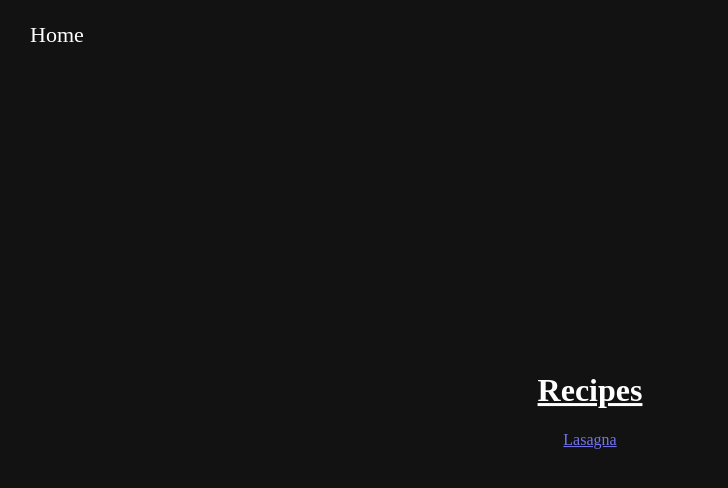
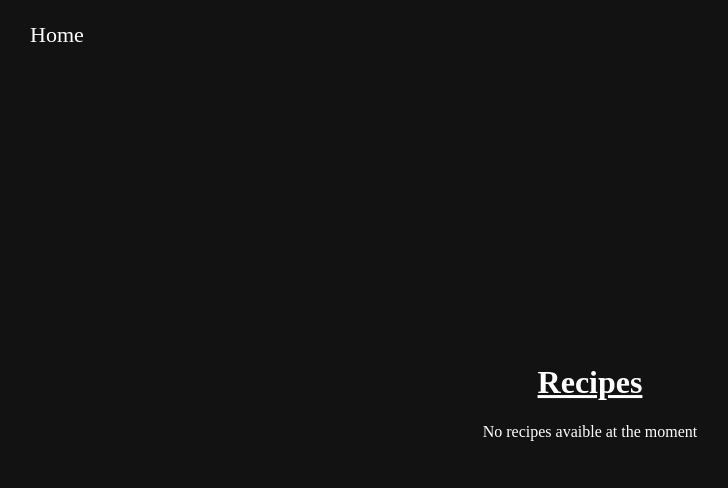
Before and after one commit to Magrid0/odin-recipes, a plain HTML site: page recipes.html in a window 1280 px wide. Shown: the whole page, without its empty margins (50-778 px from the left). Drawn offline with Linux system fonts and the light colour scheme.

Commit message:
synch with main branch

```diff
--- a/recipes.html
+++ b/recipes.html
@@ -6,9 +6,9 @@
         <meta charset="utf-8">
         <title>Recipes | Odin Recipes</title>
         <meta name="viewport" content="width=device-width, initial-scale=1">
-        <link rel="stylesheet" href="/css/index.css">
-        <link rel="stylesheet" href="/css/dark_mode.css">
-        <link rel="stylesheet" href="/css/navbar.css">
+        <link rel="stylesheet" href="css/index.css">
+        <link rel="stylesheet" href="css/dark_mode.css">
+        <link rel="stylesheet" href="css/navbar.css">
 
     </head>
 
@@ -16,7 +16,7 @@
 
         <nav class="navbar">
             <ul>
-                <li><a class="home" href="/">Home</a></li>
+                <li><a class="home" href="/odin-recipes">Home</a></li>
             </ul>
         </nav>
 
@@ -24,7 +24,7 @@
 
             <h1 class="title">Recipes</h1>
 
-            <a href="recipes/lasagna.html">Lasagna</a>
+            <p>No recipes avaible at the moment</p>
 
         </div>
 
```
Also changed, not shown: index.html (+4 -4 lines).
